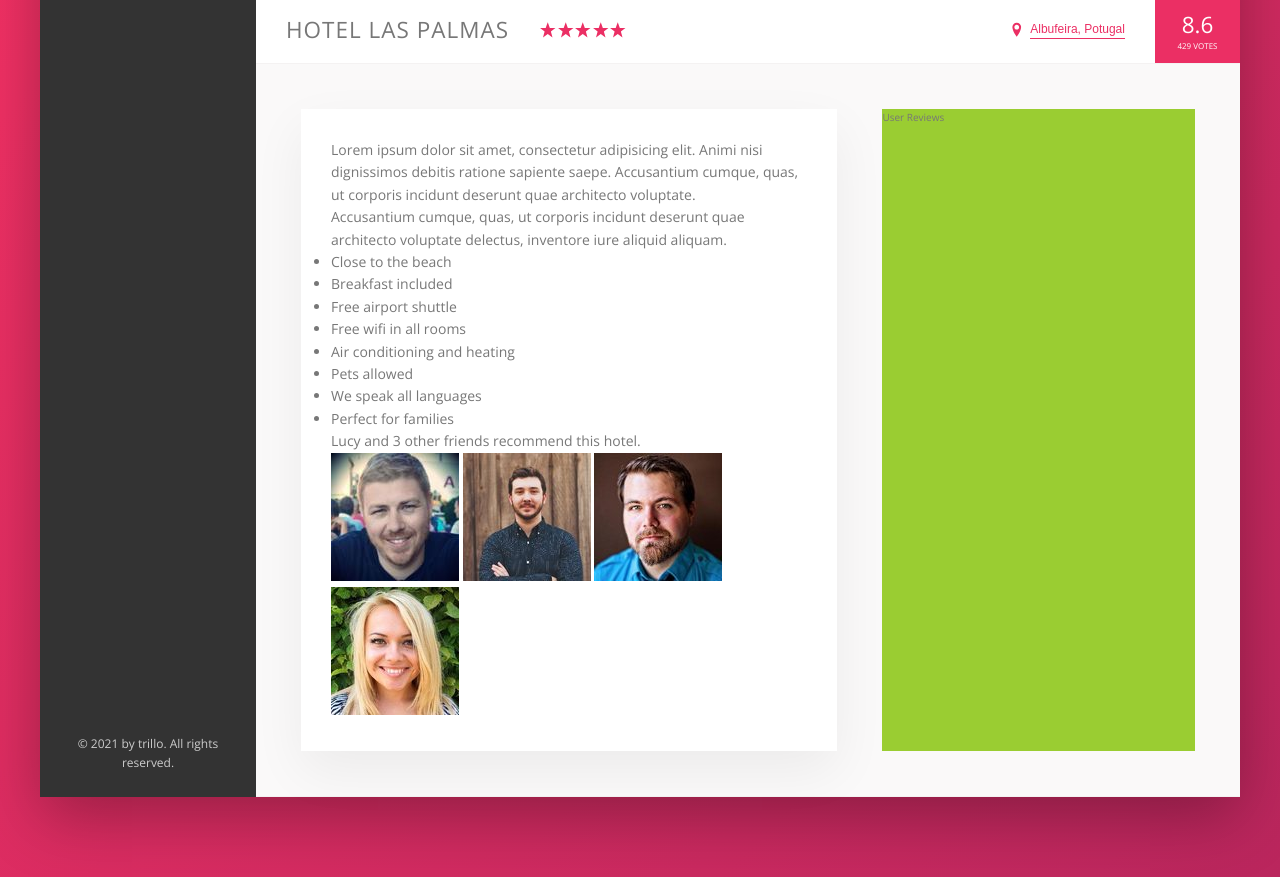
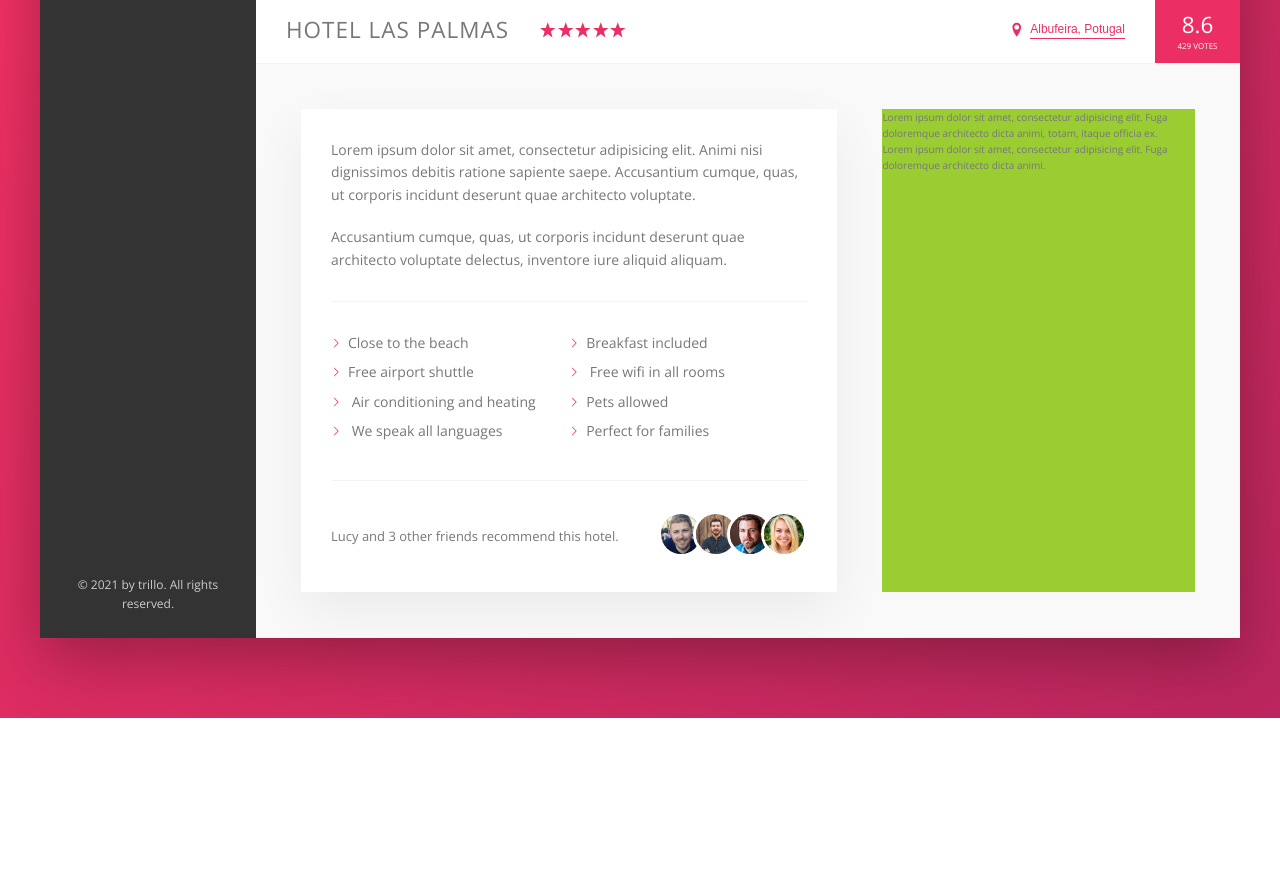
Before and after one commit to darylnauman/trillo, a website: page index.html in a window 1280 px wide. Shown: the part 538-1415 px from the top of the page. After the commit the page ends 1256 px from the top, so only its background shows below. Drawn offline with nearby package versions, Linux system fonts and the light colour scheme.

Commit message:
finished the description section

```diff
--- a/index.html
+++ b/index.html
@@ -1,34 +1,27 @@
 <!DOCTYPE html>
 <html lang="en">
+
 <head>
     <meta charset="UTF-8" />
     <meta name="viewport" content="width=device-width, initial-scale=1.0" />
 
-        <link
-            href="https://fonts.googleapis.com/css?family=Open+Sans:300,400,600"
-            rel="stylesheet"
-        />
+    <link href="https://fonts.googleapis.com/css?family=Open+Sans:300,400,600" rel="stylesheet" />
     <link rel="stylesheet" href="sass/main.css" />
     <link rel="shortcut icon" type="image/png" href="img/favicon.png" />
 
     <title>trillo &mdash; Your all-in-one booking app</title>
 </head>
+
 <body>
     <div class="container">
         <header class="header">
             <img src="img/logo.png" alt="trillo logo" class="logo" />
 
             <form action="#" class="search">
-                    <input
-                        type="text"
-                        class="search__input"
-                        placeholder="Search hotels"
-                    />
+                <input type="text" class="search__input" placeholder="Search hotels" />
                 <button class="search__button">
                     <svg class="search__icon">
-                            <use
-                                xlink:href="img/sprite.svg#icon-magnifying-glass"
-                            ></use>
+                        <use xlink:href="img/sprite.svg#icon-magnifying-glass"></use>
                     </svg>
                 </button>
             </form>
@@ -36,9 +29,7 @@
             <nav class="user-nav">
                 <div class="user-nav__icon-box">
                     <svg class="user-nav__icon">
-                            <use
-                                xlink:href="img/sprite.svg#icon-bookmark"
-                            ></use>
+                        <use xlink:href="img/sprite.svg#icon-bookmark"></use>
                     </svg>
                     <span class="user-nav__notification">7</span>
                 </div>
@@ -49,11 +40,7 @@
                     <span class="user-nav__notification">13</span>
                 </div>
                 <div class="user-nav__user">
-                        <img
-                            src="img/user.jpg"
-                            alt="User photo"
-                            class="user-nav__user-photo"
-                        />
+                    <img src="img/user.jpg" alt="User photo" class="user-nav__user-photo" />
                     <span class="user-nav__user-name">Jonas</span>
                 </div>
             </nav>
@@ -64,9 +51,7 @@
                     <li class="side-nav__item side-nav__item--active">
                         <a href="#" class="side-nav__link">
                             <svg class="side-nav__icon">
-                                    <use
-                                        xlink:href="/img/sprite.svg#icon-home"
-                                    ></use>
+                                <use xlink:href="/img/sprite.svg#icon-home"></use>
                             </svg>
                             <span>Hotel</span>
                         </a>
@@ -74,9 +59,7 @@
                     <li class="side-nav__item">
                         <a href="#" class="side-nav__link">
                             <svg class="side-nav__icon">
-                                    <use
-                                        xlink:href="/img/sprite.svg#icon-aircraft-take-off"
-                                    ></use>
+                                <use xlink:href="/img/sprite.svg#icon-aircraft-take-off"></use>
                             </svg>
                             <span>Flight</span>
                         </a>
@@ -84,9 +67,7 @@
                     <li class="side-nav__item">
                         <a href="#" class="side-nav__link">
                             <svg class="side-nav__icon">
-                                    <use
-                                        xlink:href="/img/sprite.svg#icon-key"
-                                    ></use>
+                                <use xlink:href="/img/sprite.svg#icon-key"></use>
                             </svg>
                             <span>Car Rental</span>
                         </a>
@@ -94,9 +75,7 @@
                     <li class="side-nav__item">
                         <a href="#" class="side-nav__link">
                             <svg class="side-nav__icon">
-                                    <use
-                                        xlink:href="/img/sprite.svg#icon-map"
-                                    ></use>
+                                <use xlink:href="/img/sprite.svg#icon-map"></use>
                             </svg>
                             <span>Tours</span>
                         </a>
@@ -111,25 +90,13 @@
             <main class="hotel-view">
                 <div class="gallery">
                     <figure class="gallery_item">
-                            <img
-                                src="/img/hotel-1.jpg"
-                                alt="Photo of hotel 1"
-                                class="gallery__photo"
-                            />
+                        <img src="/img/hotel-1.jpg" alt="Photo of hotel 1" class="gallery__photo" />
                     </figure>
                     <figure class="gallery_item">
-                            <img
-                                src="/img/hotel-2.jpg"
-                                alt="Photo of hotel 2"
-                                class="gallery__photo"
-                            />
+                        <img src="/img/hotel-2.jpg" alt="Photo of hotel 2" class="gallery__photo" />
                     </figure>
                     <figure class="gallery_item">
-                            <img
-                                src="/img/hotel-3.jpg"
-                                alt="Photo of hotel 3"
-                                class="gallery__photo"
-                            />
+                        <img src="/img/hotel-3.jpg" alt="Photo of hotel 3" class="gallery__photo" />
                     </figure>
                 </div>
 
@@ -137,37 +104,25 @@
                     <h1 class="overview__heading">Hotel Las Palmas</h1>
                     <div class="overview__stars">
                         <svg class="overview__icon-star">
-                                <use
-                                    xlink:href="/img/sprite.svg#icon-star"
-                                ></use>
+                            <use xlink:href="/img/sprite.svg#icon-star"></use>
                         </svg>
                         <svg class="overview__icon-star">
-                                <use
-                                    xlink:href="/img/sprite.svg#icon-star"
-                                ></use>
+                            <use xlink:href="/img/sprite.svg#icon-star"></use>
                         </svg>
                         <svg class="overview__icon-star">
-                                <use
-                                    xlink:href="/img/sprite.svg#icon-star"
-                                ></use>
+                            <use xlink:href="/img/sprite.svg#icon-star"></use>
                         </svg>
                         <svg class="overview__icon-star">
-                                <use
-                                    xlink:href="/img/sprite.svg#icon-star"
-                                ></use>
+                            <use xlink:href="/img/sprite.svg#icon-star"></use>
                         </svg>
                         <svg class="overview__icon-star">
-                                <use
-                                    xlink:href="/img/sprite.svg#icon-star"
-                                ></use>
+                            <use xlink:href="/img/sprite.svg#icon-star"></use>
                         </svg>
                     </div>
 
                     <div class="overview__location">
                         <svg class="overview__icon-location">
-                                <use
-                                    xlink:href="/img/sprite.svg#icon-location-pin"
-                                ></use>
+                            <use xlink:href="/img/sprite.svg#icon-location-pin"></use>
                         </svg>
                         <button class="btn-inline">
                             Albufeira, Potugal
@@ -216,34 +171,28 @@
                                 hotel.
                             </p>
                             <div class="recommend__friends">
-                                    <img
-                                        src="img/user-3.jpg"
-                                        alt="Friend 1"
-                                        class="recommend_photo"
-                                    />
-                                    <img
-                                        src="img/user-4.jpg"
-                                        alt="Friend 2"
-                                        class="recommend_photo"
-                                    />
-                                    <img
-                                        src="img/user-5.jpg"
-                                        alt="Friend 3"
-                                        class="recommend_photo"
-                                    />
-                                    <img
-                                        src="img/user-6.jpg"
-                                        alt="Friend 4"
-                                        class="recommend_photo"
-                                    />
+                                <img src="img/user-3.jpg" alt="Friend 1" class="recommend__photo" />
+                                <img src="img/user-4.jpg" alt="Friend 2" class="recommend__photo" />
+                                <img src="img/user-5.jpg" alt="Friend 3" class="recommend__photo" />
+                                <img src="img/user-6.jpg" alt="Friend 4" class="recommend__photo" />
                             </div>
                         </div>
                     </div>
 
-                        <div class="user-reviews">User Reviews</div>
+                    <div class="user-reviews">
+                        <div class="user-review">
+                            Lorem ipsum dolor sit amet, consectetur adipisicing elit. Fuga doloremque architecto dicta
+                            animi, totam, itaque officia ex.
+                        </div>
+                        <div class="user-review">
+                            Lorem ipsum dolor sit amet, consectetur adipisicing elit. Fuga doloremque architecto dicta
+                            animi.
+                        </div>
+                    </div>
                 </div>
             </main>
         </div>
     </div>
 </body>
+
 </html>
--- a/sass/_components.scss
+++ b/sass/_components.scss
@@ -308,3 +308,80 @@
     box-shadow: none;
   }
 }
+
+////////////////////////////////////
+// PARAGRAPH
+
+.paragraph:not(:last-of-type) {
+    margin-bottom: 2rem;
+}
+
+
+
+////////////////////////////////////
+// LIST
+
+.list {
+    list-style: none;
+    margin: 3rem 0;
+    padding: 3rem 0;
+    border-top: var(--line);
+    border-bottom: var(--line);
+
+    display: flex;
+    flex-wrap: wrap;
+
+    &__item {
+        flex: 0 0 50%;
+        margin-bottom: .7rem;;
+    }
+
+    &__item::before {
+        content: '';
+        display: inline-block;
+        height: 1rem;
+        width: 1rem;
+        margin-right: 7px;
+
+        // Older browsers
+        // background-image: url(../img/chevron-thin-right.svg);
+        // background-size: cover;
+
+        //Newer browsers - masks
+        background-color: var(--color-primary);
+        mask-image: url(../img/chevron-thin-right.svg);
+        mask-size: cover;
+    }
+}
+
+
+////////////////////////////////////
+// RECOMMEND
+
+.recommend {
+    font-size: 1.3rem;
+    color: var(--color-grey-dark-2);
+
+    display: flex;
+    align-items: center;
+
+    &__count {
+        margin-right: auto;
+    }
+
+    &__friends {
+
+    }
+
+    &__photo {
+        box-sizing: content-box;
+        height: 4rem;
+        width: 4rem;
+        border-radius: 50%;
+        border: 3px solid #fff;
+
+        &:not(:last-child) {
+            margin-right: -1.5rem;
+        }
+    }
+}
```
Also changed, not shown: sass/main.css, 1 other file. Lines whose indentation alone changed are shown as unchanged.
